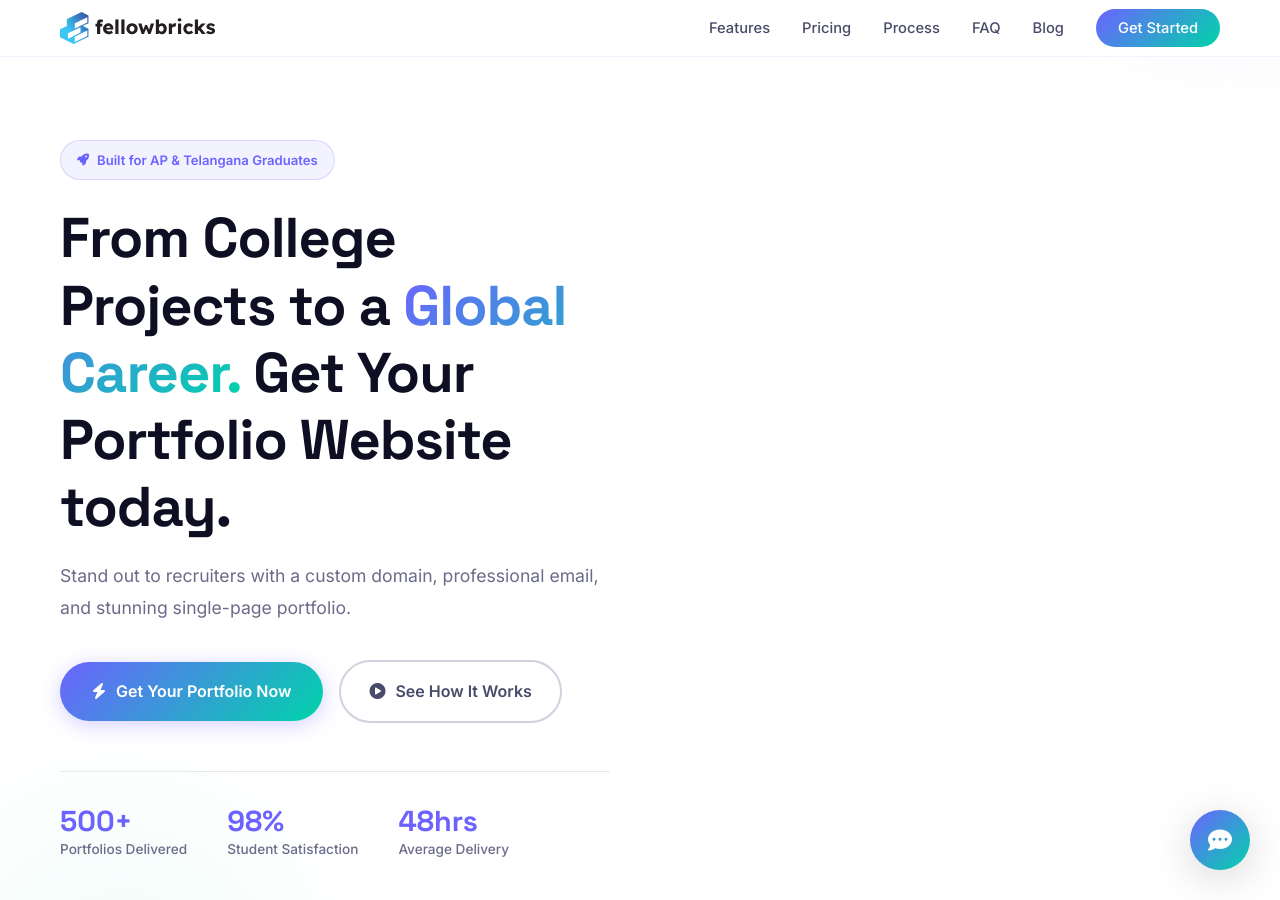
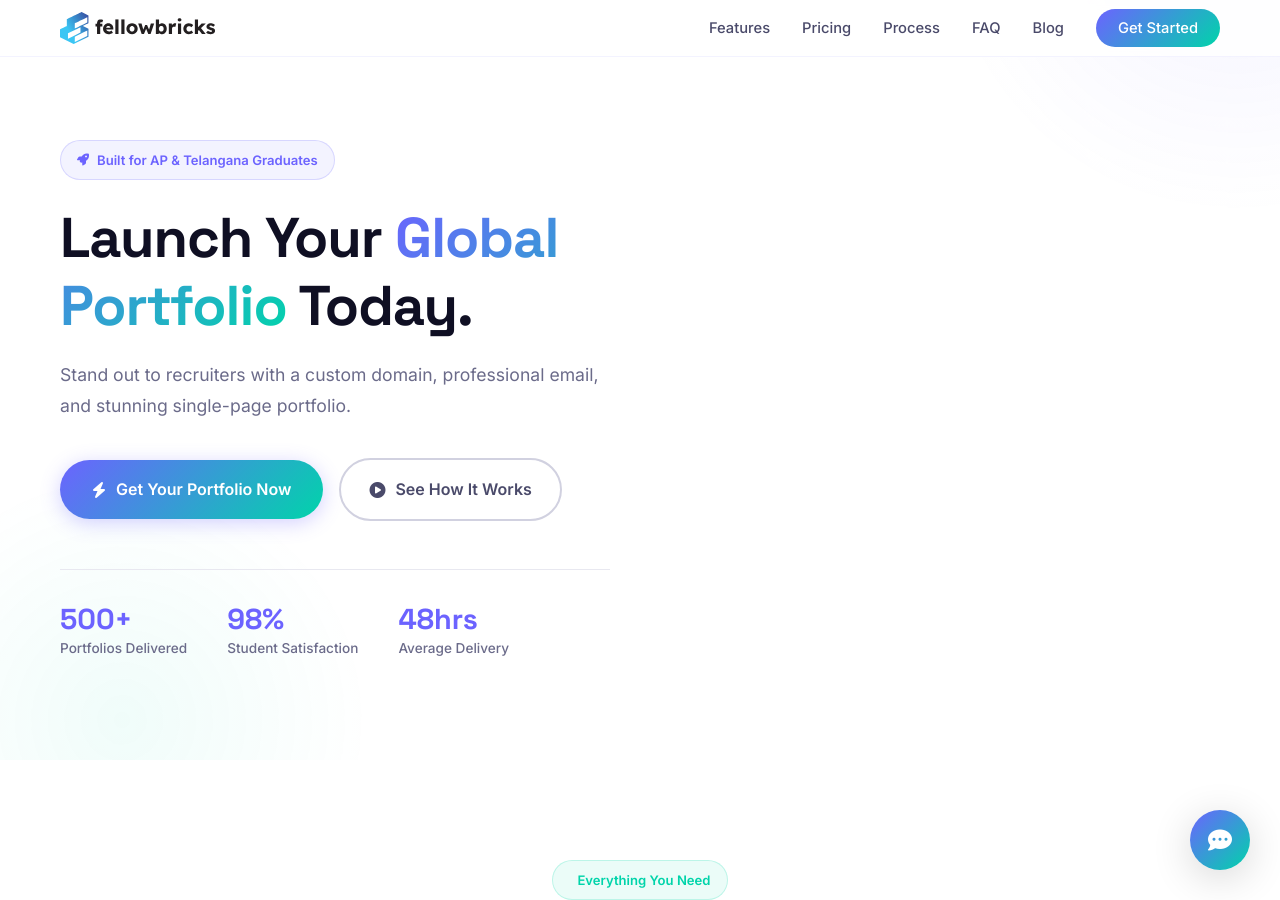
Before and after one commit to zerorapid/fellowbricks, a Jekyll site: the page index.html, which Jekyll copies as it is, in a window 1280 px wide and 900 px high. Built offline with Jekyll 4.4.1, drawn with Linux system fonts in a browser that asks for light colours; a script that is not in the unit is left out.

Commit message:
Update hero headline to Launch Your Global Portfolio Today

```diff
--- a/index.html
+++ b/index.html
@@ -1360,7 +1360,7 @@
                         <i class="fas fa-rocket"></i>
                         Built for AP & Telangana Graduates
                     </div>
-                    <h1>From College Projects to a <span>Global Career.</span> Get Your Portfolio Website today.</h1>
+                    <h1>Launch Your <span>Global Portfolio</span> Today.</h1>
                     <p class="hero-subtitle">Stand out to recruiters with a custom domain, professional email, and stunning single-page portfolio.</p>
                     <div class="hero-cta-group">
                         <a href="#pricing" class="btn-primary">
```
